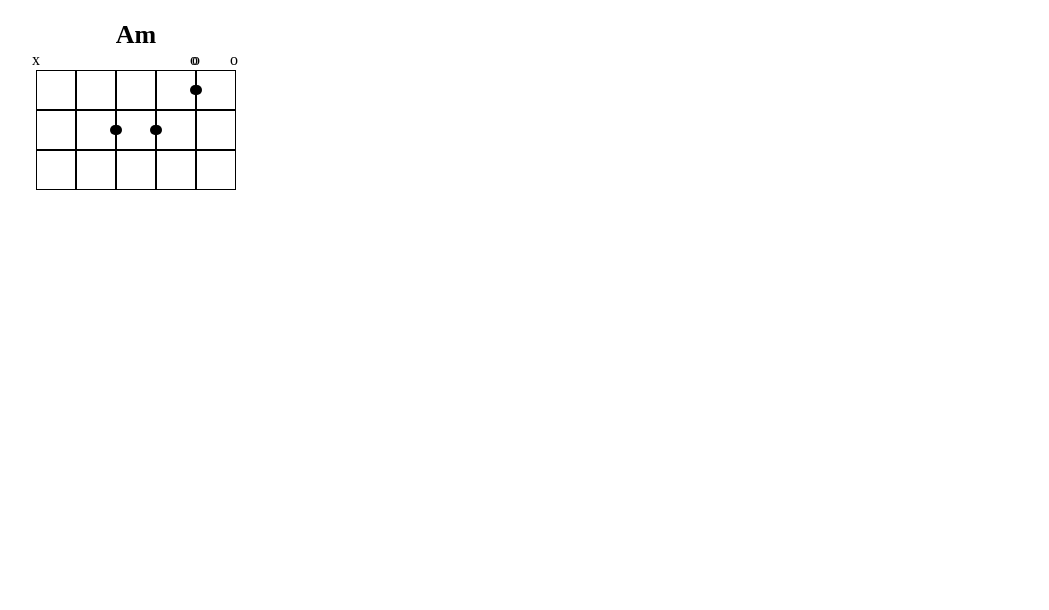
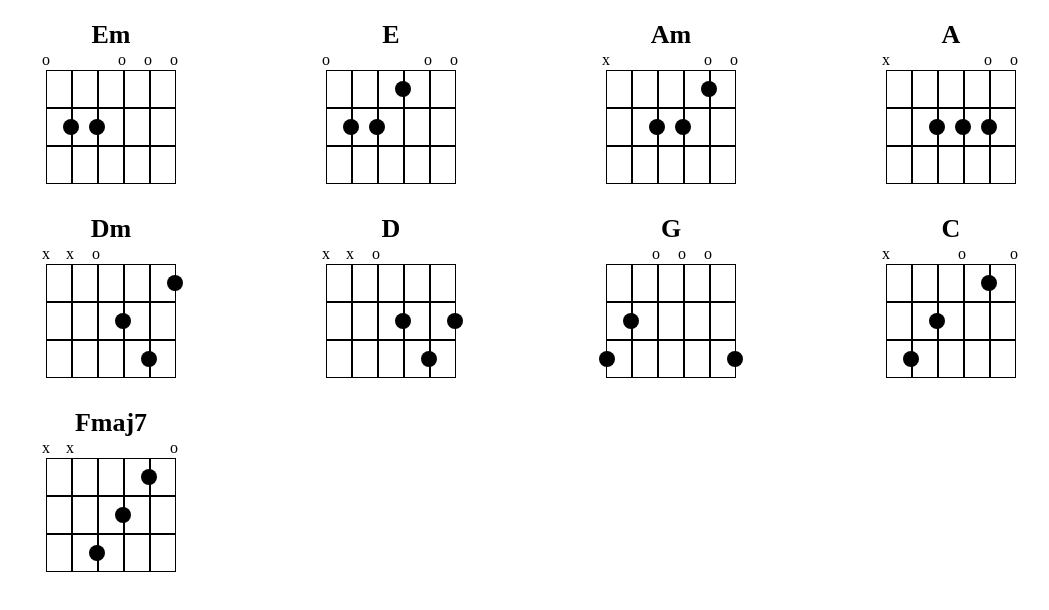
Before and after one commit to qirong77/guiiter-chords, a React (Vite) app: page / in a window 1280 px wide. Shown: the top 610 px of the page, without its empty margins (34-1083 px from the left). Built offline with nearby package versions, Linux system fonts and the light colour scheme.

Commit message:
feat: 功能开发 ✨

```diff
--- a/src/App.tsx
+++ b/src/App.tsx
@@ -2,7 +2,30 @@ import { Chord } from "./components/Chord";
 
 export default function App() {
     return (
-        <div style={{ padding: "20px" }}>
+        <div style={{ padding: "20px", display: "flex", flexWrap: "wrap", gap: "30px" }}>
+            {/* Em 和弦 */}
+            <Chord
+                title="Em"
+                xMarks={[]}
+                oMarks={[6, 3, 2, 1]}
+                strings={[
+                    [2, 4], // 第2品第4弦
+                    [2, 5], // 第2品第5弦
+                ]}
+            />
+            {/* E 和弦 */}
+            <Chord
+                title="E"
+                xMarks={[]}
+                oMarks={[6, 2, 1]}
+                strings={[
+                    [1, 3], // 第1品第3弦
+                    [2, 4], // 第2品第4弦
+                    [2, 5], // 第2品第5弦
+                ]}
+            />
+
+            {/* Am 和弦 */}
             <Chord
                 title="Am"
                 xMarks={[6]}
@@ -13,6 +36,70 @@ export default function App() {
                     [2, 4], // 第2品第4弦
                 ]}
             />
+            {/* A 和弦 */}
+            <Chord
+                title="A"
+                xMarks={[6]}
+                oMarks={[2, 1]}
+                strings={[
+                    [2, 2],
+                    [2, 3], // 第2品第3弦
+                    [2, 4], // 第2品第4弦
+                ]}
+            />
+            <Chord
+                title="Dm"
+                xMarks={[5, 6]}
+                oMarks={[4]}
+                strings={[
+                    [1, 1], // 第1品第1弦
+                    [2, 3], // 第2品第3弦
+                    [3, 2], // 第3品第2弦
+                ]}
+            />
+            <Chord
+                title="D"
+                xMarks={[5, 6]}
+                oMarks={[4]}
+                strings={[
+                    [2, 1], // 第1品第1弦
+                    [2, 3], // 第2品第3弦
+                    [3, 2], // 第3品第2弦
+                ]}
+            />
+            {/* G 和弦 */}
+            <Chord
+                title="G"
+                oMarks={[ 2, 3, 4]}
+                xMarks={[]}
+                strings={[
+                    [2, 5], // 第2品第5弦
+                    [3, 6], // 第3品第6弦
+                    [3, 1], // 第3品第1弦
+                ]}
+            />
+            {/* C 和弦 */}
+            <Chord
+                title="C"
+                xMarks={[6]}
+                oMarks={[1, 3]}
+                strings={[
+                    [1, 2], // 第1品第2弦
+                    [2, 4], // 第2品第4弦
+                    [3, 5], // 第3品第5弦
+                ]}
+            />
+
+            <Chord
+                title="Fmaj7"
+                xMarks={[6,5]}
+                oMarks={[1]}
+                strings={[
+                    [1, 2],
+                    [2, 3],
+                    [3, 4],
+                ]}
+            />
         </div>
     );
 }
--- a/src/components/Chord.tsx
+++ b/src/components/Chord.tsx
@@ -1,57 +1,133 @@
 export function Chord(props: { title: string; xMarks: number[]; oMarks: number[]; strings: number[][] }) {
-    // strings 数组格式: [品格号, 弦号]
-    // 例如: [2, 3] 表示第2品第3弦按下
-    const fretMap = new Map<string, boolean>();
-    props.strings.forEach(([fretNum, stringNum]) => {
-        fretMap.set(`${fretNum}-${stringNum}`, true);
-    });
-
-    // 辅助函数：检查指定位置是否有按弦
-    const hasFingerAt = (fretNum: number, stringNum: number): boolean => {
-        return fretMap.has(`${fretNum}-${stringNum}`);
-    };
-
-    // 渲染品格行
-    const renderFretRow = (fretNumber: number) => {
-        const cells = [];
-        // 从第6弦到第1弦排列，每个 Cell 显示两根弦的状态
-        // Cell 的 leftDot 对应左边的弦，rightDot 对应右边的弦
-        for (let stringNum = 6; stringNum >= 2; stringNum--) {
-            const leftDot = hasFingerAt(fretNumber, stringNum);
-            const rightDot = hasFingerAt(fretNumber, stringNum - 1);
-
-            // 只在第一品格显示 x 和 o 标记
-            const showXLeft = fretNumber === 1 ? props.xMarks.includes(stringNum) : false;
-            const showOLeft = fretNumber === 1 ? props.oMarks.includes(stringNum) : false;
-            const showXRight = fretNumber === 1 ? props.xMarks.includes(stringNum - 1) : false;
-            const showORight = fretNumber === 1 ? props.oMarks.includes(stringNum - 1) : false;
-
-            cells.push(
+    return (
+        <div style={{ width: 250, display: "flex", flexDirection: "column", alignItems: "center" }}>
+            <div style={{ fontSize: "26px", fontWeight: "bold", marginBottom: 20 }}>{props.title}</div>
+            {/* 第一格处理左右，其他格只处理右 */}
+            <ChordRow>
                 <Cell
-                    key={`${fretNumber}-${stringNum}`}
-                    showXLeft={showXLeft}
-                    showOLeft={showOLeft}
-                    showXRight={showXRight}
-                    showORight={showORight}
-                    leftDot={leftDot}
-                    rightDot={rightDot}
+                    showXLeft={props.xMarks.includes(6)}
+                    showXRight={props.xMarks.includes(5)}
+                    showOLeft={props.oMarks.includes(6)}
+                    showORight={props.oMarks.includes(5)}
+                    leftDot={props.strings.some(([fret, string]) => fret === 1 && string === 6)}
+                    rightDot={props.strings.some(([fret, string]) => fret === 1 && string === 5)}
                 />
-            );
-        }
-        return cells;
-    };
-
-    return (
-        <div style={{ width: 300, display: "flex", flexDirection: "column", alignItems: "center" }}>
-            <div style={{ fontSize: "26px", fontWeight: "bold", marginBottom: 20 }}>{props.title}</div>
-            <ChordRow>
-                {renderFretRow(1)}
+                <Cell
+                    showXLeft={false}
+                    showXRight={props.xMarks.includes(4)}
+                    showOLeft={false}
+                    showORight={props.oMarks.includes(4)}
+                    leftDot={false}
+                    rightDot={props.strings.some(([fret, string]) => fret === 1 && string === 4)}
+                />
+                <Cell
+                    showXLeft={false}
+                    showXRight={props.xMarks.includes(3)}
+                    showOLeft={false}
+                    showORight={props.oMarks.includes(3)}
+                    leftDot={false}
+                    rightDot={props.strings.some(([fret, string]) => fret === 1 && string === 3)}
+                />
+                <Cell
+                    showXLeft={false}
+                    showXRight={props.xMarks.includes(2)}
+                    showOLeft={false}
+                    showORight={props.oMarks.includes(2)}
+                    leftDot={false}
+                    rightDot={props.strings.some(([fret, string]) => fret === 1 && string === 2)}
+                />
+                <Cell
+                    showXLeft={false}
+                    showXRight={props.xMarks.includes(1)}
+                    showOLeft={false}
+                    showORight={props.oMarks.includes(1)}
+                    leftDot={false}
+                    rightDot={props.strings.some(([fret, string]) => fret === 1 && string === 1)}
+                />
             </ChordRow>
             <ChordRow>
-                {renderFretRow(2)}
+                <Cell
+                    showXLeft={false}
+                    showOLeft={false}
+                    showXRight={false}
+                    showORight={false}
+                    leftDot={props.strings.some(([fret, string]) => fret === 2 && string === 6)}
+                    rightDot={props.strings.some(([fret, string]) => fret === 2 && string === 5)}
+                />
+                <Cell
+                    showXLeft={false}
+                    showOLeft={false}
+                    showXRight={false}
+                    showORight={false}
+                    leftDot={false}
+                    rightDot={props.strings.some(([fret, string]) => fret === 2 && string === 4)}
+                />
+                <Cell
+                    showXLeft={false}
+                    showOLeft={false}
+                    showXRight={false}
+                    showORight={false}
+                    leftDot={false}
+                    rightDot={props.strings.some(([fret, string]) => fret === 2 && string === 3)}
+                />
+                <Cell
+                    showXLeft={false}
+                    showOLeft={false}
+                    showXRight={false}
+                    showORight={false}
+                    leftDot={false}
+                    rightDot={props.strings.some(([fret, string]) => fret === 2 && string === 2)}
+                />
+                <Cell
+                    leftDot={false}
+                    rightDot={props.strings.some(([fret, string]) => fret === 2 && string === 1)}
+                    showXLeft={false}
+                    showOLeft={false}
+                    showXRight={false}
+                    showORight={false}
+                />
             </ChordRow>
             <ChordRow>
-                {renderFretRow(3)}
+                <Cell
+                    showXLeft={false}
+                    showOLeft={false}
+                    showXRight={false}
+                    showORight={false}
+                    leftDot={props.strings.some(([fret, string]) => fret === 3 && string === 6)}
+                    rightDot={props.strings.some(([fret, string]) => fret === 3 && string === 5)}
+                />
+                <Cell
+                    showXLeft={false}
+                    showOLeft={false}
+                    showXRight={false}
+                    showORight={false}
+                    leftDot={false}
+                    rightDot={props.strings.some(([fret, string]) => fret === 3 && string === 4)}
+                />
+                <Cell
+                    showXLeft={false}
+                    showOLeft={false}
+                    showXRight={false}
+                    showORight={false}
+                    leftDot={false}
+                    rightDot={props.strings.some(([fret, string]) => fret === 3 && string === 3)}
+                />
+                <Cell
+                    showXLeft={false}
+                    showOLeft={false}
+                    showXRight={false}
+                    showORight={false}
+                    leftDot={false}
+                    rightDot={props.strings.some(([fret, string]) => fret === 3 && string === 2)}
+                />
+                <Cell
+                    showXLeft={false}
+                    showOLeft={false}
+                    showXRight={false}
+                    showORight={false}
+                    leftDot={false}
+                    rightDot={props.strings.some(([fret, string]) => fret === 3 && string === 1)}
+                />
             </ChordRow>
         </div>
     );
@@ -68,11 +144,11 @@ function ChordRow({ children }: { children: React.ReactNode }) {
         </div>
     );
 }
-function Cell(props: { showXLeft: boolean; showOLeft: boolean; showXRight: boolean; showORight: boolean; leftDot?: boolean; rightDot?: boolean }) {
+function Cell(props: { showXLeft: boolean; showOLeft: boolean; showXRight: boolean; showORight: boolean; leftDot: boolean; rightDot?: boolean }) {
     const leftText = props.showXLeft ? "x" : props.showOLeft ? "o" : "";
     const rightText = props.showXRight ? "x" : props.showORight ? "o" : "";
     return (
-        <div className="cell" style={{ border: "1px solid black", width: "40px", height: "40px", position: "relative" }}>
+        <div className="cell" style={{ border: "1px solid black", width: "26px", height: "38px", position: "relative" }}>
             <div
                 className="left"
                 style={{
@@ -99,30 +175,30 @@ function Cell(props: { showXLeft: boolean; showOLeft: boolean; showXRight: boole
             </div>
             {props.leftDot && (
                 <div
-                    className="circle-left"
+                    className="circle"
                     style={{
                         background: "black",
                         position: "absolute",
                         borderRadius: "50%",
                         left: "0%",
                         top: "50%",
-                        width: "10px",
-                        height: "10px",
+                        width: "16px",
+                        height: "16px",
                         transform: "translate(-50%,-50%)",
                     }}
                 ></div>
             )}
             {props.rightDot && (
                 <div
-                    className="circle-right"
+                    className="circle"
                     style={{
                         background: "black",
                         position: "absolute",
                         borderRadius: "50%",
                         right: "0%",
                         top: "50%",
-                        width: "10px",
-                        height: "10px",
+                        width: "16px",
+                        height: "16px",
                         transform: "translate(50%,-50%)",
                     }}
                 ></div>
```
